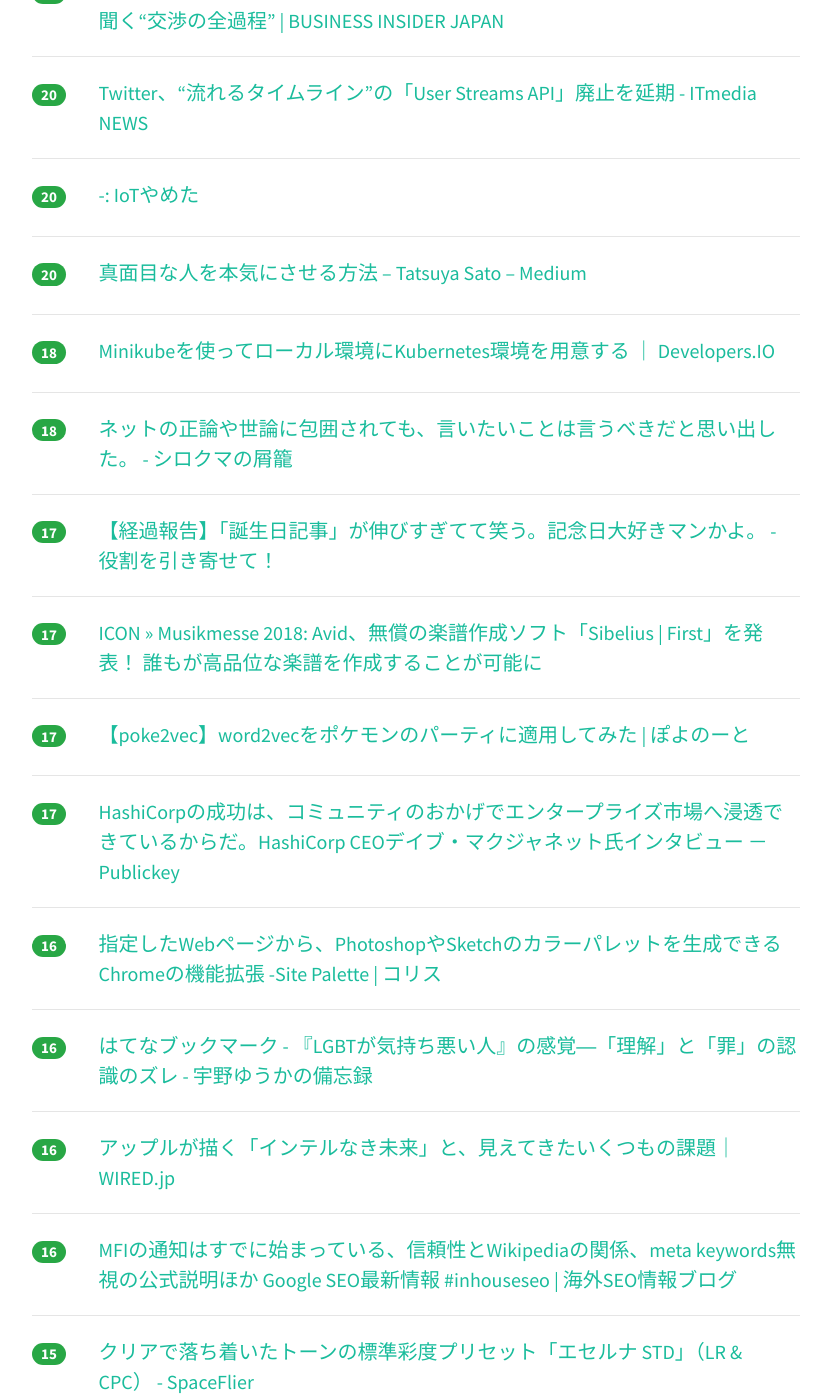
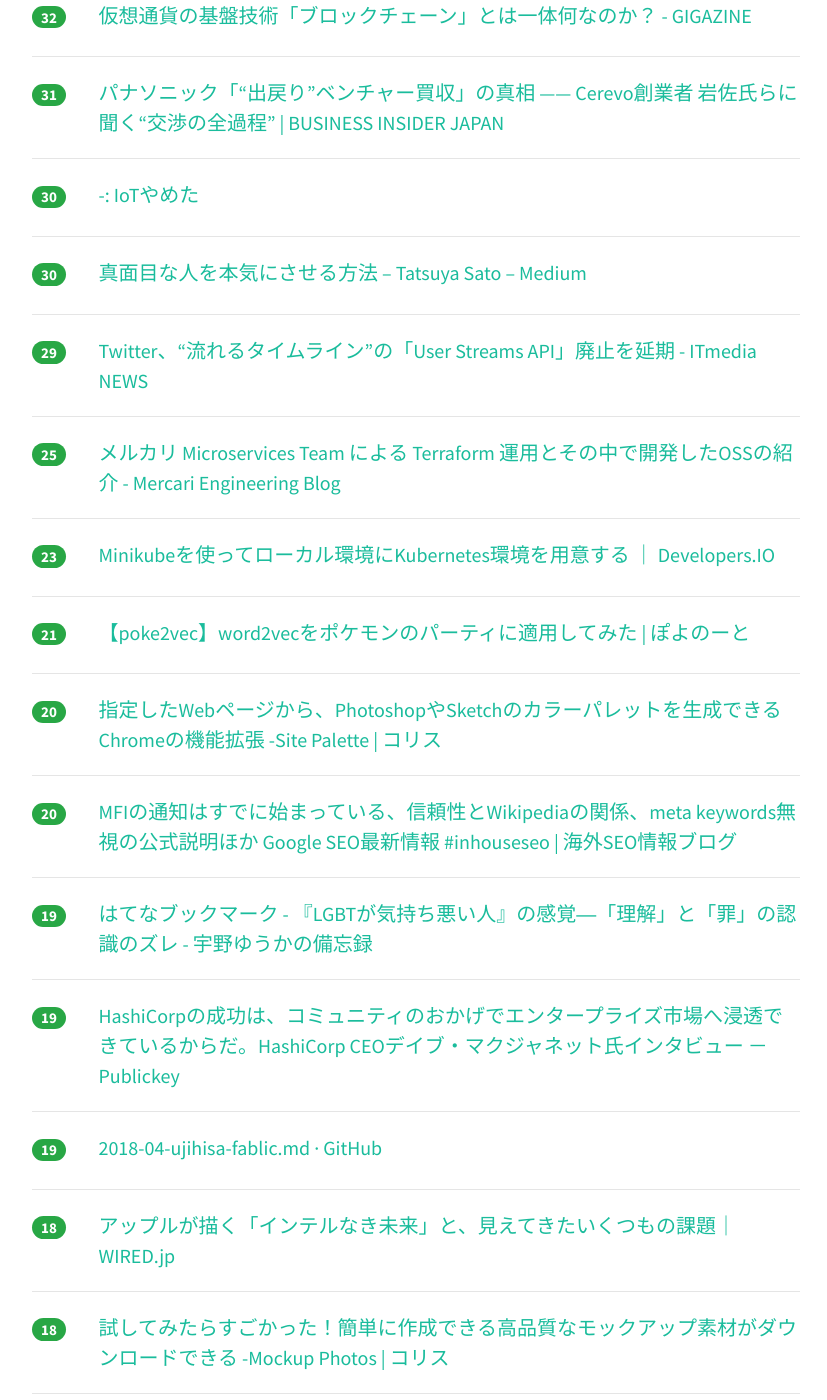
Before and after one commit to yatta47/hatena-matome-site, a Jekyll site: the page built from _posts/2018-04-09-hatena.md, in a window 1280 px wide and 1400 px high, scrolled down 1089 px. Shown: the whole window, without its empty margins (224-1051 px from the left). Built offline with Jekyll 4.4.1, drawn with Linux system fonts in a browser that asks for light colours; nearby versions of some CDN libraries; some of the changed text lies outside the part shown.

Commit message:
Updated 2018-04-09

```diff
--- a/_posts/2018-04-09-hatena.md
+++ b/_posts/2018-04-09-hatena.md
@@ -1,79 +1,124 @@
 ---
 layout: post
 title:  "2018-04-09 はてぶIT"
-date:   2018-04-09 12:02:41
+date:   2018-04-09 13:03:27
 tags: [it-hotentry]
 ---
-31 件のデータあり
+34 件のデータあり
 
 <hr><div class="row">
-<div class="col-1"><span class="badge badge-pill badge-success h2">78</span></div>
+<div class="col-1"><span class="badge badge-pill badge-success h2">120</span></div>
 <div class="col-11"><a href='http://fujii-yuji.net/2018/04/killtheleechsite.html' target='_blank'>漫画村などのリーチサイトを潰したい人が山ほどいるのに、潰れないのはなぜか。 | フジイユウジ::ドットネット</a></div>
 </div>
 <hr>
 <div class="row">
-<div class="col-1"><span class="badge badge-pill badge-success h2">74</span></div>
+<div class="col-1"><span class="badge badge-pill badge-success h2">102</span></div>
+<div class="col-11"><a href='https://gigazine.net/news/20180409-macbook-into-touchscreen/' target='_blank'>たった100円でMacBook Proをタッチ対応に変える天才的な方法 - GIGAZINE</a></div>
+</div>
+<hr>
+<div class="row">
+<div class="col-1"><span class="badge badge-pill badge-success h2">92</span></div>
 <div class="col-11"><a href='https://www.slideshare.net/keiyagita/vuejsvuex-vuerouter-nuxt-92559566' target='_blank'>Vue.jsの関連ツール・ライブラリ(Vuex, Vue-Router, Nuxt)</a></div>
 </div>
 <hr>
 <div class="row">
-<div class="col-1"><span class="badge badge-pill badge-success h2">72</span></div>
-<div class="col-11"><a href='https://gigazine.net/news/20180409-macbook-into-touchscreen/' target='_blank'>たった100円でMacBook Proをタッチ対応に変える天才的な方法 - GIGAZINE</a></div>
-</div>
-<hr>
-<div class="row">
-<div class="col-1"><span class="badge badge-pill badge-success h2">64</span></div>
+<div class="col-1"><span class="badge badge-pill badge-success h2">69</span></div>
 <div class="col-11"><a href='https://anond.hatelabo.jp/20180408225447' target='_blank'>騒いでるはてブユーザは冷静になってほしい</a></div>
 </div>
 <hr>
 <div class="row">
-<div class="col-1"><span class="badge badge-pill badge-success h2">32</span></div>
+<div class="col-1"><span class="badge badge-pill badge-success h2">39</span></div>
+<div class="col-11"><a href='http://p-shirokuma.hatenadiary.com/entry/20180409/1523237088' target='_blank'>ネットの正論や世論に包囲されても、言いたいことは言うべきだと思い出した。 - シロクマの屑籠</a></div>
+</div>
+<hr>
+<div class="row">
+<div class="col-1"><span class="badge badge-pill badge-success h2">36</span></div>
+<div class="col-11"><a href='https://sota1235.hatenablog.com/entry/2018/04/08/233451' target='_blank'>発表資料の作り方 - はらへり日記</a></div>
+</div>
+<hr>
+<div class="row">
+<div class="col-1"><span class="badge badge-pill badge-success h2">33</span></div>
 <div class="col-11"><a href='https://dev.classmethod.jp/study_meeting/my-first-shellgei/' target='_blank'>シェル芸勉強会の問題を紐解いてみた ｜ Developers.IO</a></div>
 </div>
 <hr>
 <div class="row">
-<div class="col-1"><span class="badge badge-pill badge-success h2">32</span></div>
+<div class="col-1"><span class="badge badge-pill badge-success h2">33</span></div>
 <div class="col-11"><a href='https://gigazine.net/news/20180213-sci-hub-alexandra-elbakyan/' target='_blank'>科学論文の海賊版サイト「Sci-Hub」を生み出したアレクサンドラ・エルバキアン氏とは一体どんな人物なのか？ - GIGAZINE</a></div>
 </div>
 <hr>
 <div class="row">
-<div class="col-1"><span class="badge badge-pill badge-success h2">30</span></div>
+<div class="col-1"><span class="badge badge-pill badge-success h2">32</span></div>
 <div class="col-11"><a href='https://gigazine.net/news/20180409-what-blockchain/' target='_blank'>仮想通貨の基盤技術「ブロックチェーン」とは一体何なのか？ - GIGAZINE</a></div>
 </div>
 <hr>
 <div class="row">
-<div class="col-1"><span class="badge badge-pill badge-success h2">27</span></div>
-<div class="col-11"><a href='https://sota1235.hatenablog.com/entry/2018/04/08/233451' target='_blank'>発表資料の作り方 - はらへり日記</a></div>
+<div class="col-1"><span class="badge badge-pill badge-success h2">31</span></div>
+<div class="col-11"><a href='https://www.businessinsider.jp/post-165291' target='_blank'>パナソニック「“出戻り”ベンチャー買収」の真相 —— Cerevo創業者 岩佐氏らに聞く“交渉の全過程” | BUSINESS INSIDER JAPAN</a></div>
+</div>
+<hr>
+<div class="row">
+<div class="col-1"><span class="badge badge-pill badge-success h2">30</span></div>
+<div class="col-11"><a href='https://ninatokaniwarosu.blogspot.com/2018/04/iot.html' target='_blank'>-: IoTやめた</a></div>
+</div>
+<hr>
+<div class="row">
+<div class="col-1"><span class="badge badge-pill badge-success h2">30</span></div>
+<div class="col-11"><a href='https://medium.com/@satoryu/7e111986d7f0' target='_blank'>真面目な人を本気にさせる方法 – Tatsuya Sato – Medium</a></div>
+</div>
+<hr>
+<div class="row">
+<div class="col-1"><span class="badge badge-pill badge-success h2">29</span></div>
+<div class="col-11"><a href='http://www.itmedia.co.jp/news/articles/1804/09/news046.html' target='_blank'>Twitter、“流れるタイムライン”の「User Streams API」廃止を延期 - ITmedia NEWS</a></div>
 </div>
 <hr>
 <div class="row">
 <div class="col-1"><span class="badge badge-pill badge-success h2">25</span></div>
-<div class="col-11"><a href='https://www.businessinsider.jp/post-165291' target='_blank'>パナソニック「“出戻り”ベンチャー買収」の真相 —— Cerevo創業者 岩佐氏らに聞く“交渉の全過程” | BUSINESS INSIDER JAPAN</a></div>
+<div class="col-11"><a href='http://tech.mercari.com/entry/2018/04/09/110000' target='_blank'>メルカリ Microservices Team による Terraform 運用とその中で開発したOSSの紹介 - Mercari Engineering Blog</a></div>
+</div>
+<hr>
+<div class="row">
+<div class="col-1"><span class="badge badge-pill badge-success h2">23</span></div>
+<div class="col-11"><a href='https://dev.classmethod.jp/tool/docker/minikube/' target='_blank'>Minikubeを使ってローカル環境にKubernetes環境を用意する ｜ Developers.IO</a></div>
+</div>
+<hr>
+<div class="row">
+<div class="col-1"><span class="badge badge-pill badge-success h2">21</span></div>
+<div class="col-11"><a href='https://odanpoyo.github.io/2018/04/08/poke2vec/' target='_blank'>【poke2vec】word2vecをポケモンのパーティに適用してみた | ぽよのーと</a></div>
 </div>
 <hr>
 <div class="row">
 <div class="col-1"><span class="badge badge-pill badge-success h2">20</span></div>
-<div class="col-11"><a href='http://www.itmedia.co.jp/news/articles/1804/09/news046.html' target='_blank'>Twitter、“流れるタイムライン”の「User Streams API」廃止を延期 - ITmedia NEWS</a></div>
+<div class="col-11"><a href='https://coliss.com/articles/build-websites/operation/design/color-palette-from-website.html' target='_blank'>指定したWebページから、PhotoshopやSketchのカラーパレットを生成できるChromeの機能拡張 -Site Palette | コリス</a></div>
 </div>
 <hr>
 <div class="row">
 <div class="col-1"><span class="badge badge-pill badge-success h2">20</span></div>
-<div class="col-11"><a href='https://ninatokaniwarosu.blogspot.com/2018/04/iot.html' target='_blank'>-: IoTやめた</a></div>
+<div class="col-11"><a href='https://www.suzukikenichi.com/blog/ama-with-google-at-ism-spin-off-4/' target='_blank'>MFIの通知はすでに始まっている、信頼性とWikipediaの関係、meta keywords無視の公式説明ほか Google SEO最新情報 #inhouseseo | 海外SEO情報ブログ</a></div>
 </div>
 <hr>
 <div class="row">
-<div class="col-1"><span class="badge badge-pill badge-success h2">20</span></div>
-<div class="col-11"><a href='https://medium.com/@satoryu/7e111986d7f0' target='_blank'>真面目な人を本気にさせる方法 – Tatsuya Sato – Medium</a></div>
+<div class="col-1"><span class="badge badge-pill badge-success h2">19</span></div>
+<div class="col-11"><a href='http://b.hatena.ne.jp/entry/yuhka-uno.hatenablog.com/entry/2018/04/08/130112' target='_blank'>はてなブックマーク - 『LGBTが気持ち悪い人』の感覚―「理解」と「罪」の認識のズレ - 宇野ゆうかの備忘録</a></div>
+</div>
+<hr>
+<div class="row">
+<div class="col-1"><span class="badge badge-pill badge-success h2">19</span></div>
+<div class="col-11"><a href='http://www.publickey1.jp/blog/18/hashicorp_ceo_davemcjanet.html' target='_blank'>HashiCorpの成功は、コミュニティのおかげでエンタープライズ市場へ浸透できているからだ。HashiCorp CEOデイブ・マクジャネット氏インタビュー － Publickey</a></div>
+</div>
+<hr>
+<div class="row">
+<div class="col-1"><span class="badge badge-pill badge-success h2">19</span></div>
+<div class="col-11"><a href='https://gist.github.com/ujihisa/9d8fa8dfbc373512a575031cee2f6bb3' target='_blank'>2018-04-ujihisa-fablic.md · GitHub</a></div>
 </div>
 <hr>
 <div class="row">
 <div class="col-1"><span class="badge badge-pill badge-success h2">18</span></div>
-<div class="col-11"><a href='https://dev.classmethod.jp/tool/docker/minikube/' target='_blank'>Minikubeを使ってローカル環境にKubernetes環境を用意する ｜ Developers.IO</a></div>
+<div class="col-11"><a href='https://wired.jp/2018/04/08/apple-quitting-intel-processors/' target='_blank'>アップルが描く「インテルなき未来」と、見えてきたいくつもの課題｜WIRED.jp</a></div>
 </div>
 <hr>
 <div class="row">
 <div class="col-1"><span class="badge badge-pill badge-success h2">18</span></div>
-<div class="col-11"><a href='http://p-shirokuma.hatenadiary.com/entry/20180409/1523237088' target='_blank'>ネットの正論や世論に包囲されても、言いたいことは言うべきだと思い出した。 - シロクマの屑籠</a></div>
+<div class="col-11"><a href='https://coliss.com/articles/freebies/high-quality-mockups-mockup-photos.html' target='_blank'>試してみたらすごかった！簡単に作成できる高品質なモックアップ素材がダウンロードできる -Mockup Photos | コリス</a></div>
 </div>
 <hr>
 <div class="row">
@@ -88,32 +133,12 @@ tags: [it-hotentry]
 <hr>
 <div class="row">
 <div class="col-1"><span class="badge badge-pill badge-success h2">17</span></div>
-<div class="col-11"><a href='https://odanpoyo.github.io/2018/04/08/poke2vec/' target='_blank'>【poke2vec】word2vecをポケモンのパーティに適用してみた | ぽよのーと</a></div>
-</div>
-<hr>
-<div class="row">
-<div class="col-1"><span class="badge badge-pill badge-success h2">17</span></div>
-<div class="col-11"><a href='http://www.publickey1.jp/blog/18/hashicorp_ceo_davemcjanet.html' target='_blank'>HashiCorpの成功は、コミュニティのおかげでエンタープライズ市場へ浸透できているからだ。HashiCorp CEOデイブ・マクジャネット氏インタビュー － Publickey</a></div>
+<div class="col-11"><a href='https://developers-jp.googleblog.com/2018/04/continuous-shared-element-transitions.html' target='_blank'>Google Developers Japan: 共通要素を使った途切れない画面遷移: RecyclerView から ViewPager へ</a></div>
 </div>
 <hr>
 <div class="row">
 <div class="col-1"><span class="badge badge-pill badge-success h2">16</span></div>
-<div class="col-11"><a href='https://coliss.com/articles/build-websites/operation/design/color-palette-from-website.html' target='_blank'>指定したWebページから、PhotoshopやSketchのカラーパレットを生成できるChromeの機能拡張 -Site Palette | コリス</a></div>
-</div>
-<hr>
-<div class="row">
-<div class="col-1"><span class="badge badge-pill badge-success h2">16</span></div>
-<div class="col-11"><a href='http://b.hatena.ne.jp/entry/yuhka-uno.hatenablog.com/entry/2018/04/08/130112' target='_blank'>はてなブックマーク - 『LGBTが気持ち悪い人』の感覚―「理解」と「罪」の認識のズレ - 宇野ゆうかの備忘録</a></div>
-</div>
-<hr>
-<div class="row">
-<div class="col-1"><span class="badge badge-pill badge-success h2">16</span></div>
-<div class="col-11"><a href='https://wired.jp/2018/04/08/apple-quitting-intel-processors/' target='_blank'>アップルが描く「インテルなき未来」と、見えてきたいくつもの課題｜WIRED.jp</a></div>
-</div>
-<hr>
-<div class="row">
-<div class="col-1"><span class="badge badge-pill badge-success h2">16</span></div>
-<div class="col-11"><a href='https://www.suzukikenichi.com/blog/ama-with-google-at-ism-spin-off-4/' target='_blank'>MFIの通知はすでに始まっている、信頼性とWikipediaの関係、meta keywords無視の公式説明ほか Google SEO最新情報 #inhouseseo | 海外SEO情報ブログ</a></div>
+<div class="col-11"><a href='https://dev.classmethod.jp/cloud/aws/aws-secrets-manager-with-cli/' target='_blank'>新サービス AWS Secrets Manager のシークレットを CLI から更新し、その動作を理解する ｜ Developers.IO</a></div>
 </div>
 <hr>
 <div class="row">
@@ -122,13 +147,8 @@ tags: [it-hotentry]
 </div>
 <hr>
 <div class="row">
-<div class="col-1"><span class="badge badge-pill badge-success h2">14</span></div>
-<div class="col-11"><a href='https://dev.classmethod.jp/cloud/aws/aws-secrets-manager-with-cli/' target='_blank'>新サービス AWS Secrets Manager のシークレットを CLI から更新し、その動作を理解する ｜ Developers.IO</a></div>
-</div>
-<hr>
-<div class="row">
-<div class="col-1"><span class="badge badge-pill badge-success h2">14</span></div>
-<div class="col-11"><a href='https://gist.github.com/ujihisa/9d8fa8dfbc373512a575031cee2f6bb3' target='_blank'>2018-04-ujihisa-fablic.md · GitHub</a></div>
+<div class="col-1"><span class="badge badge-pill badge-success h2">15</span></div>
+<div class="col-11"><a href='http://photon28.hatenadiary.jp/entry/2018/04/08/174348' target='_blank'>定時で帰るために工夫していたこと - 星野マリエのスピーチ</a></div>
 </div>
 <hr>
 <div class="row">
@@ -137,18 +157,13 @@ tags: [it-hotentry]
 </div>
 <hr>
 <div class="row">
-<div class="col-1"><span class="badge badge-pill badge-success h2">13</span></div>
-<div class="col-11"><a href='https://coliss.com/articles/freebies/high-quality-mockups-mockup-photos.html' target='_blank'>試してみたらすごかった！簡単に作成できる高品質なモックアップ素材がダウンロードできる -Mockup Photos | コリス</a></div>
-</div>
-<hr>
-<div class="row">
 <div class="col-1"><span class="badge badge-pill badge-success h2">12</span></div>
 <div class="col-11"><a href='https://www.asahi.com/articles/ASL455SQNL45ULFA033.html' target='_blank'>ビル一室「アカウント工場」　出会い系誘導の請け負いも：朝日新聞デジタル</a></div>
 </div>
 <hr>
 <div class="row">
-<div class="col-1"><span class="badge badge-pill badge-success h2">10</span></div>
-<div class="col-11"><a href='http://photon28.hatenadiary.jp/entry/2018/04/08/174348' target='_blank'>定時で帰るために工夫していたこと - 星野マリエのスピーチ</a></div>
+<div class="col-1"><span class="badge badge-pill badge-success h2">12</span></div>
+<div class="col-11"><a href='https://note.mu/craft_kim/n/n6c740b2b576f' target='_blank'>ネットで実名で活動する人たちとそうでない我々との一生埋まらない断絶とかそのへんの話｜くらふと｜note</a></div>
 </div>
 <hr>
 <div class="row">
@@ -157,7 +172,7 @@ tags: [it-hotentry]
 </div>
 <hr>
 <div class="row">
-<div class="col-1"><span class="badge badge-pill badge-success h2">7</span></div>
+<div class="col-1"><span class="badge badge-pill badge-success h2">8</span></div>
 <div class="col-11"><a href='https://anond.hatelabo.jp/20180408223626' target='_blank'>リベラルもネトウヨも美男美女が好き</a></div>
 </div>
 <hr>
```
